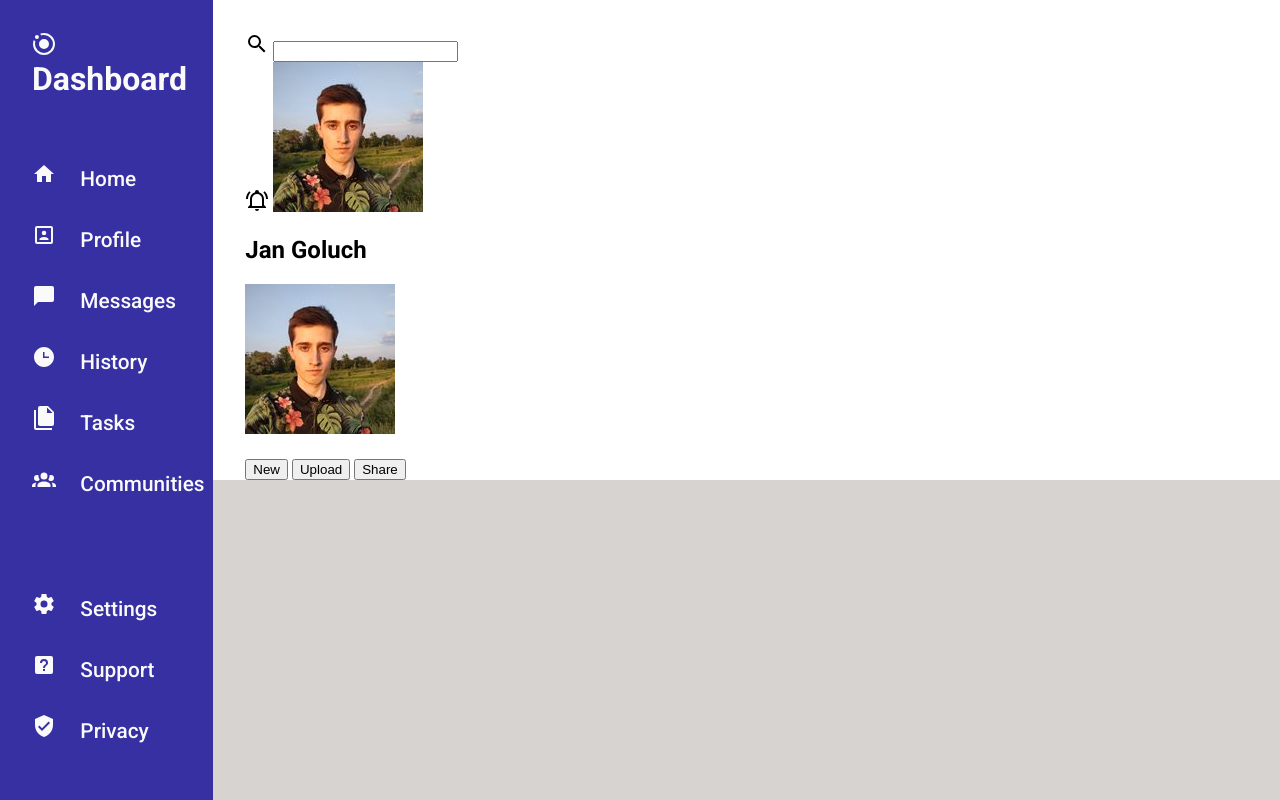
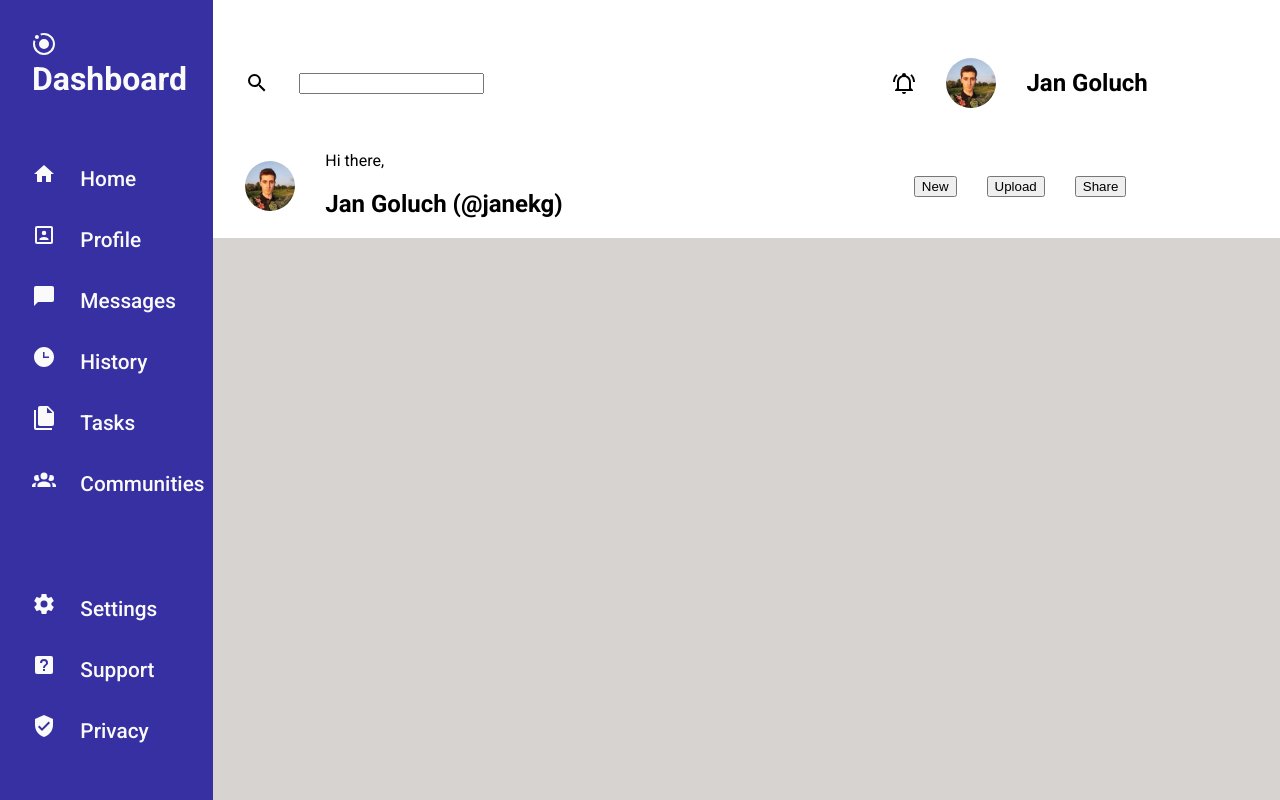
Before and after one commit to nightshiftguy/admin-dashboard, a plain HTML site: page index.html in a window 1280 px wide. Drawn offline with Linux system fonts and the light colour scheme.

Commit message:
position sections in header with grid

```diff
--- a/index.html
+++ b/index.html
@@ -66,14 +66,14 @@
             </div>
             <div class="account">
                 <svg xmlns="http://www.w3.org/2000/svg" viewBox="0 0 24 24"><path d="M10,21H14A2,2 0 0,1 12,23A2,2 0 0,1 10,21M21,19V20H3V19L5,17V11C5,7.9 7.03,5.17 10,4.29C10,4.19 10,4.1 10,4A2,2 0 0,1 12,2A2,2 0 0,1 14,4C14,4.1 14,4.19 14,4.29C16.97,5.17 19,7.9 19,11V17L21,19M17,11A5,5 0 0,0 12,6A5,5 0 0,0 7,11V18H17V11M19.75,3.19L18.33,4.61C20.04,6.3 21,8.6 21,11H23C23,8.07 21.84,5.25 19.75,3.19M1,11H3C3,8.6 3.96,6.3 5.67,4.61L4.25,3.19C2.16,5.25 1,8.07 1,11Z" /></svg>
-                <img src="images/profile_picture.jpg" class="profile_picture">
+                <div class="profile_picture"></div>
                 <h2>Jan Goluch</h2>
             </div>
             <div class="greetings">
-                <img src="images/profile_picture.jpg" class="profile_picture">
+                <div class="profile_picture"></div>
                 <div class="greetings-content">
-                    <p></p>
-                    <h1></h1>
+                    <p>Hi there,</p>
+                    <h2>Jan Goluch (@janekg)</h2>
                 </div>
             </div>
             <div class="posting-actions">
--- a/style.css
+++ b/style.css
@@ -70,6 +70,34 @@ a{
 
 .header{
     padding:var(--padding) var(--padding) 0 var(--padding);
+    display: grid;
+    grid-template: 1fr 1fr / 1.2fr 1fr;
+}
+
+.header > *{
+    display:flex;
+    align-items: center;
+    gap:30px;
+}
+
+.profile_picture{
+    background-image: url("images/profile_picture.jpg");
+    display: inline-block;
+    width: 50px;
+    height: 50px;
+    border-radius: 50%;
+
+    background-repeat: no-repeat;
+    background-position: center center;
+    background-size: cover;
+}
+
+.account{
+    justify-content: center;
+}
+
+.posting-actions{
+    justify-content: center;
 }
 
 .main-content{
```
